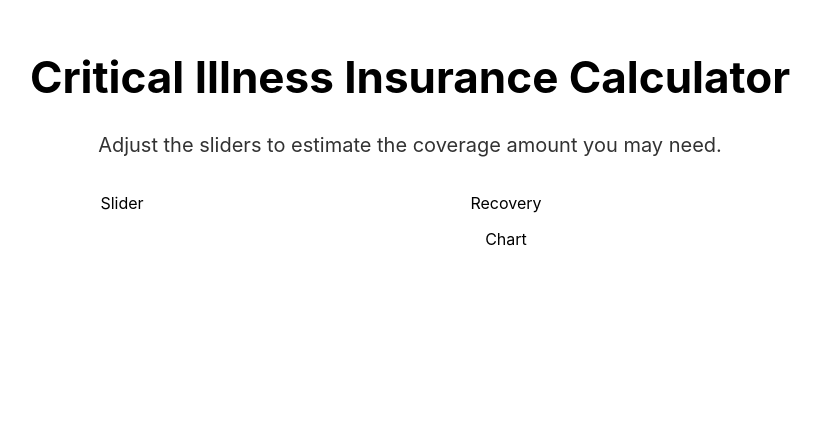
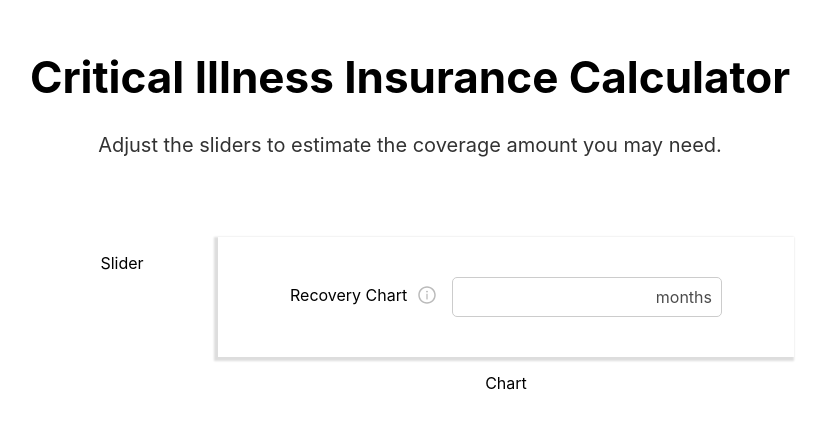
Before and after one commit to prakash-betalectic/cybrilla-test-frontend, a React (Create React App) app: page / in a window 1280 px wide. Shown: the top 428 px of the page, without its empty margins (230-1055 px from the left). Built offline with nearby package versions, Linux system fonts and the light colour scheme.

Commit message:
Add Recovery component

```diff
--- a/package.json
+++ b/package.json
@@ -8,6 +8,7 @@
     "@testing-library/user-event": "^12.7.2",
     "react": "^17.0.1",
     "react-dom": "^17.0.1",
+    "react-icons": "^4.2.0",
     "react-scripts": "4.0.3",
     "web-vitals": "^1.1.0"
   },
--- a/src/App.css
+++ b/src/App.css
@@ -9,6 +9,7 @@
 .App_Main_Section {
   display: grid;
   grid-template-columns: 1fr 3fr;
+  margin-top: 5rem;
 }
 
 /* End App */
@@ -25,3 +26,57 @@
 }
 
 /* End Heading */
+
+/* Start Recovery */
+
+.Recovery {
+  box-shadow: -2px 2px 2px 2px #ddd;
+  padding: 2rem 4.5rem;
+  display: flex;
+  align-items: center;
+  justify-content: space-between;
+}
+
+.Recovery_title {
+  display: flex;
+}
+
+.Recovery span {
+  padding-left: 10px;
+}
+
+.Recovery_input_container {
+  position: relative;
+}
+
+.Recovery_input_container::after {
+  content: 'months';
+  position: absolute;
+  right: 10px;
+  top: 10px;
+  opacity: 0.7;
+}
+
+.Recovery_input {
+  border: 1px solid #ccc;
+  border-radius: 5px;
+  width: 270px;
+  height: 40px;
+  padding: 10px;
+}
+
+/* End Recovery */
+
+/* Start Input Style Reset */
+
+input::-webkit-outer-spin-button,
+input::-webkit-inner-spin-button {
+  -webkit-appearance: none;
+  margin: 0;
+}
+
+input[type='number'] {
+  -moz-appearance: textfield;
+}
+
+/* End Input Style Reset */
--- a/src/components/Recovery.js
+++ b/src/components/Recovery.js
@@ -1,9 +1,24 @@
 import React from 'react';
+import { IconContext } from 'react-icons';
+import { AiOutlineInfoCircle } from 'react-icons/ai';
 
 export const Recovery = () => {
   return (
-    <>
-      <p>Recovery</p>
-    </>
+    <div className="Recovery">
+      <p className="Recovery_title">
+        Recovery Chart{' '}
+        <IconContext.Provider
+          className="Recovery_Icon"
+          value={{ color: '#bbb', size: '20px', paddingLeft: '20px' }}
+        >
+          <span>
+            <AiOutlineInfoCircle />
+          </span>
+        </IconContext.Provider>
+      </p>
+      <span className="Recovery_input_container">
+        <input type="number" className="Recovery_input" />
+      </span>
+    </div>
   );
 };
--- a/src/index.css
+++ b/src/index.css
@@ -1,3 +1,7 @@
+* {
+  box-sizing: border-box;
+}
+
 body {
   margin: 0;
   font-family: -apple-system, BlinkMacSystemFont, 'Segoe UI', 'Roboto', 'Oxygen',
```
Also changed, not shown: 1 other file (tests, documents, lock files or other folders).
